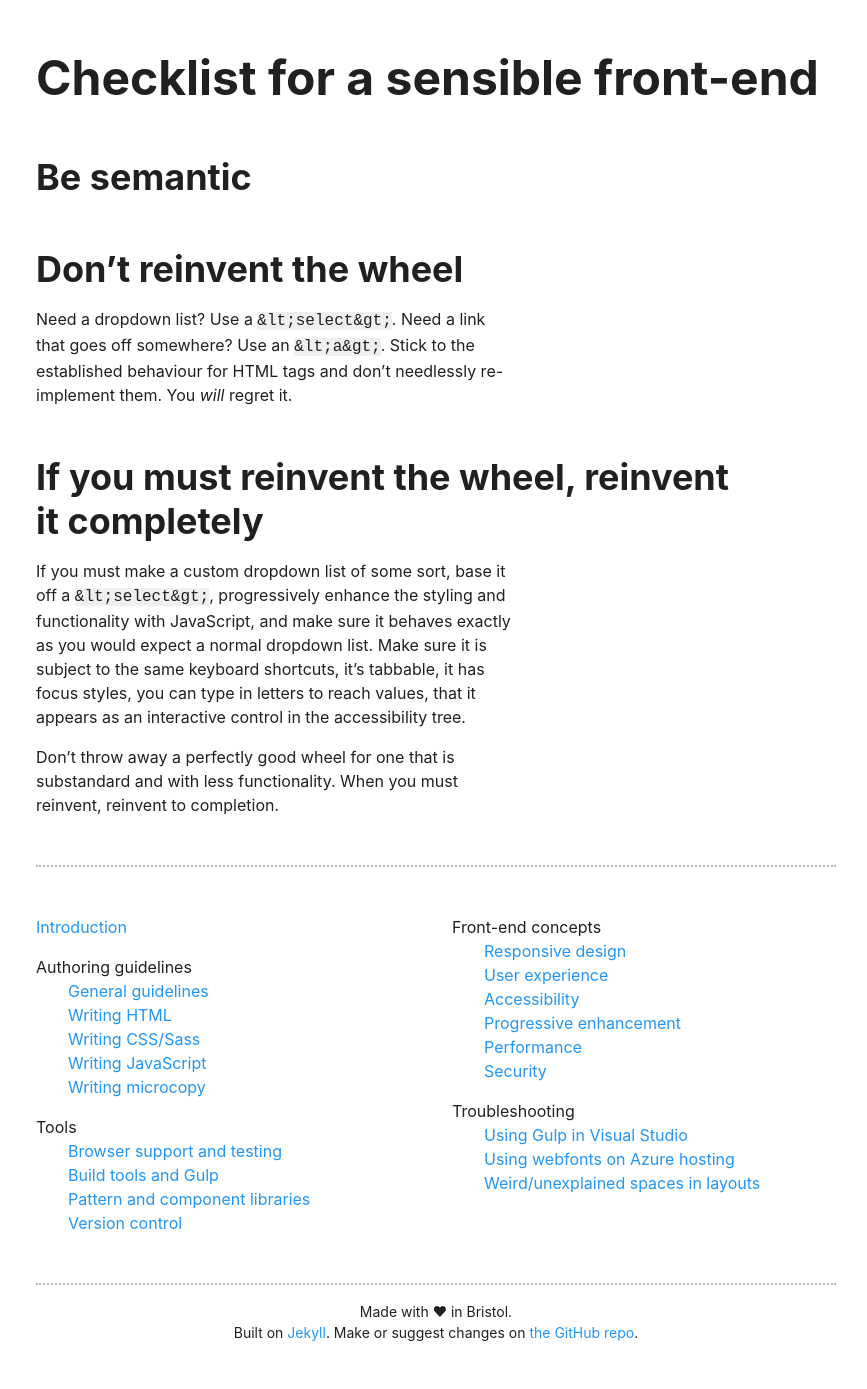
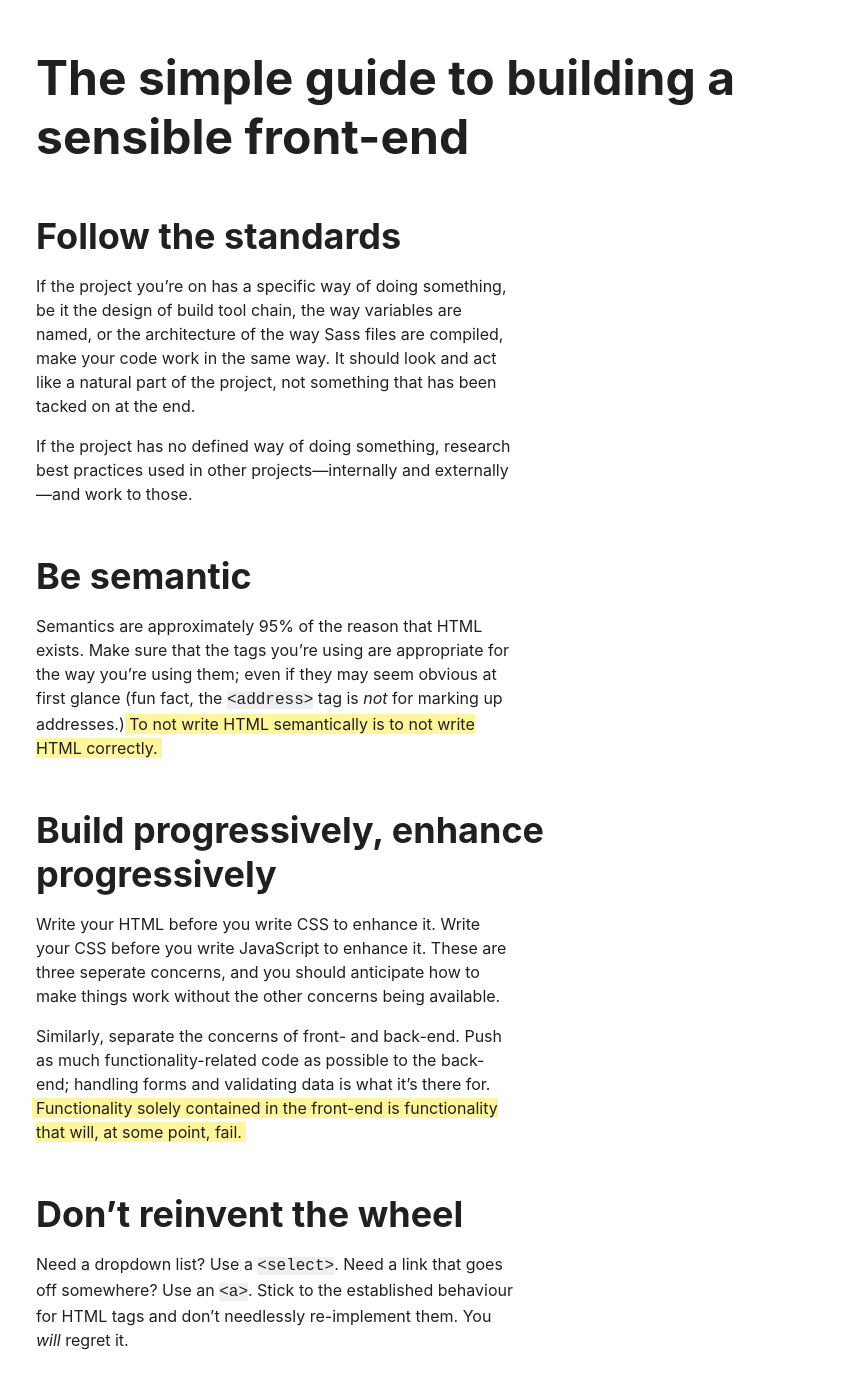
Before and after one commit to querkmachine/FSFrontEndDocs, a Jekyll site: the page built from troubleshooting/front-end-checklist.md, in a window 1280 px wide and 1400 px high. Shown: the top 1389 px of the window, without its empty margins (204-1071 px from the left). Built offline with Jekyll 4.4.1, drawn with Linux system fonts in a browser that asks for light colours; some of the changed text lies outside the part shown.

Commit message:
Copy updates and tweaks

```diff
--- a/troubleshooting/front-end-checklist.md
+++ b/troubleshooting/front-end-checklist.md
@@ -1,18 +1,30 @@
 ---
 layout: default
-title: Checklist for a sensible front-end
+title: The simple guide to building a sensible front-end
 ---
+
+## Follow the standards
+
+If the project you're on has a specific way of doing something, be it the design of build tool chain, the way variables are named, or the architecture of the way Sass files are compiled, make your code work in the same way. It should look and act like a natural part of the project, not something that has been tacked on at the end.
+
+If the project has no defined way of doing something, research best practices used in other projects—internally and externally—and work to those.
 
 ## Be semantic
 
+Semantics are approximately 95% of the reason that HTML exists. Make sure that the tags you're using are appropriate for the way you're using them; even if they may seem obvious at first glance (fun fact, the `<address>` tag is *not* for marking up addresses.) **To not write HTML semantically is to not write HTML correctly.**
 
+## Build progressively, enhance progressively
+
+Write your HTML before you write CSS to enhance it. Write your CSS before you write JavaScript to enhance it. These are three seperate concerns, and you should anticipate how to make things work without the other concerns being available.
+
+Similarly, separate the concerns of front- and back-end. Push as much functionality-related code as possible to the back-end; handling forms and validating data is what it's there for. **Functionality solely contained in the front-end is functionality that will, at some point, fail.**
 
 ## Don't reinvent the wheel
 
-Need a dropdown list? Use a `&lt;select&gt;`. Need a link that goes off somewhere? Use an `&lt;a&gt;`. Stick to the established behaviour for HTML tags and don't needlessly re-implement them. You *will* regret it.
+Need a dropdown list? Use a `<select>`. Need a link that goes off somewhere? Use an `<a>`. Stick to the established behaviour for HTML tags and don't needlessly re-implement them. You *will* regret it.
 
 ## If you must reinvent the wheel, reinvent it completely
 
-If you must make a custom dropdown list of some sort, base it off a `&lt;select&gt;`, progressively enhance the styling and functionality with JavaScript, and make sure it behaves exactly as you would expect a normal dropdown list. Make sure it is subject to the same keyboard shortcuts, it's tabbable, it has focus styles, you can type in letters to reach values, that it appears as an interactive control in the accessibility tree.
+If you *have to* make a custom dropdown list of some sort, base it off a `<select>`, progressively enhance the styling with CSS and functionality with JavaScript, and make sure it behaves exactly as you would expect a normal dropdown list. Make sure it is subject to the same keyboard shortcuts, it's tabbable, it has focus styles, you can type in letters to reach values, and that it appears as an interactive control in the accessibility tree. It should do everything that a `<select>` can do, otherwise you've just created something worse.
 
-Don't throw away a perfectly good wheel for one that is substandard and with less functionality. When you must reinvent, reinvent to completion.
+**Don't throw away a perfectly good wheel for one that is substandard.** When you must reinvent, reinvent to completion.
```
Also changed, not shown: authoring-guidelines/writing-microcopy.md (+3 -1 lines), concepts/progressive-enhancement.md (+2 -2 lines), troubleshooting/gulp-vs2015.md (+7 -7 lines).
